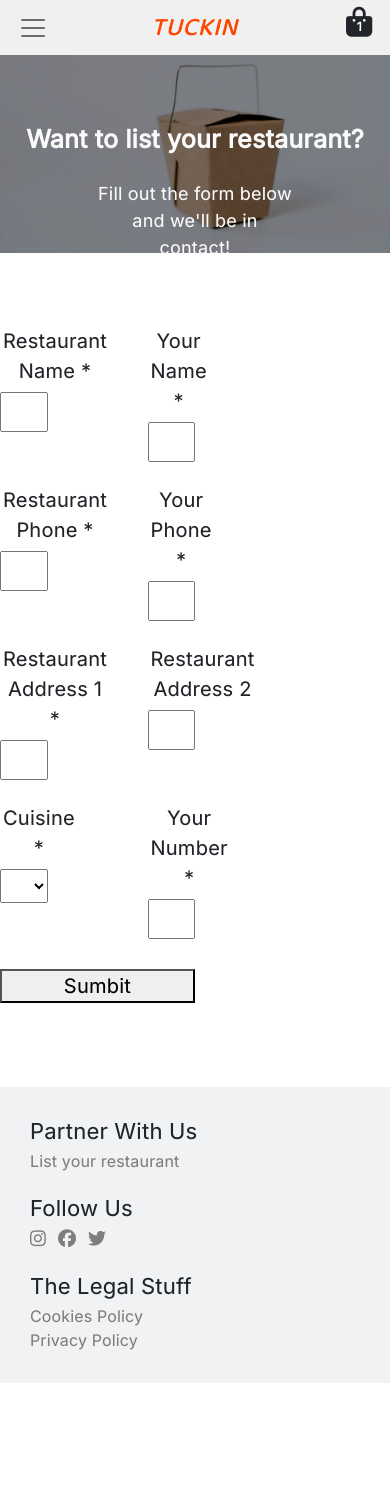
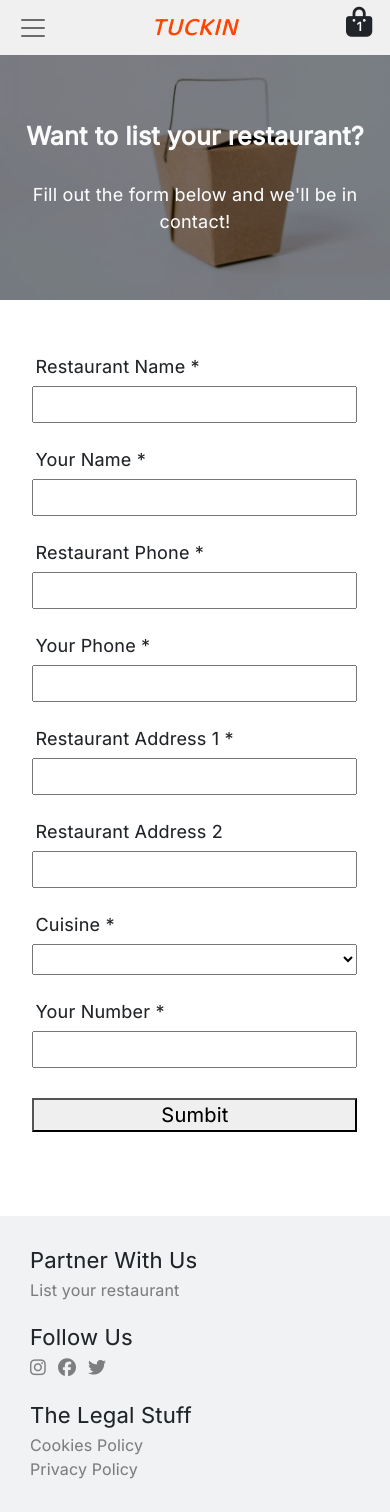
Before and after one commit to RichardByrne95/CI-MS4-TuckIn, a Django app: template footer_links/templates/footer_links/list_your_restaurant.html in a window 390 px wide. Before the commit the page ends 1383 px from the top, so only its background shows below. Run offline with Django 3.2, Linux system fonts and the light colour scheme; the template is opened without the code that fills it: most values are stand-ins (such as "Sample title", 1, 10 or a date in 2020); parts of the project's set-up code (start-up, migrations or seed data) failed here and were passed over; some libraries are stand-ins or nearby versions.

Commit message:
Make list your restaurant page responsive

```diff
--- a/footer_links/static/footer_links/css/footer_links.css
+++ b/footer_links/static/footer_links/css/footer_links.css
@@ -2,28 +2,26 @@
 
 #list-your-restaurant-heading {
     position: absolute;
-    top: 9%;
+    top: 8%;
     left: 50%;
     transform: translateX(-50%);
     color: #fafafa;
     font-size: 5rem;
+    min-width: 22rem;
 }
 
 #list-your-restaurant-tagline {
     position: absolute;
-    top: 13%;
+    top: 12%;
     left: 50%;
     transform: translateX(-50%);
     color: #fafafa;
     font-size: 1.8rem;
-}
-
-.footer-background-image {
-    max-height: 39vh;
+    min-width: 22rem;
 }
 
 .footer-link-form {
-    margin-top: 5rem;
+    margin-top: 3rem;
 }
 
 .list-restaurant-fields {
@@ -31,11 +29,11 @@
 }
 
 .form-col-left {
-    padding-right: 5rem;
+    padding-right: 0;
 }
 
 .form-col-right {
-    padding-left: 5rem;
+    padding-left: 0;
 }
 
 .list-restaurant-fields input,
@@ -43,7 +41,7 @@
 .list-restaurant-fields select,
 .list-restaurant-fields option {
     display: flex;
-    font-size: 2rem;
+    font-size: 1.8rem;
     padding: .3rem 1rem .3rem .3rem;
 }
 
@@ -64,17 +62,19 @@
 /* ----------------------------------------- Cookies Policy */
 
 .background-image {
-    max-height: 30vh;
-    height: 30vh;
+    /* max-height: 30vh; */
+    /* min-height: 20.5rem; */
+    height: 30rem;
 }
 
 .shadow-overlay {
     position:absolute;
     top: 0;
-    max-height: 30vh;
+    /* max-height: 30vh; */
+    /* min-height: 20.5rem; */
     background-color: rgba(0,0,0,.4);
     width: 100%;
-    height: 100%;
+    height: 30rem;
 }
 
 #cookies-policy-heading,
--- a/footer_links/templates/footer_links/list_your_restaurant.html
+++ b/footer_links/templates/footer_links/list_your_restaurant.html
@@ -20,41 +20,40 @@
                     <div class="background-image shadow-overlay"></div>
                 </figure>
                 <h1 class="text-center w-100 restaurant-name-menu" id="list-your-restaurant-heading">Want to list your restaurant?</h1>
-                <p class="text-center w-100restaurant-name-menu" id="list-your-restaurant-tagline">Fill out the form below and we'll be in contact!</p>
+                <p class="text-center w-100 restaurant-name-menu" id="list-your-restaurant-tagline">Fill out the form below and we'll be in contact!</p>
             </div>
         </section>
         <!-- Form -->
         <section id="list-your-restaurant">
             <div class="row no-gutters">
-                <div class="col-3 d-none d-lg-block no-gutters"></div>
-                <div class="col-6 no-gutters">
+                <div class="col-10 offset-1 col-md-8 offset-md-2 col-lg-6 offset-lg-3 p-0">
                     <form action="" class="footer-link-form">
                         <div class="row list-restaurant-fields text-center">
-                            <div class="col-6 no-gutters form-col-left">
+                            <div class="col-12 col-md-6 no-gutters form-col-left">
                                 <label for="restaurant-name">Restaurant Name *</label>
                                 <input type="text" id="restaurant-name" name="restaurant-name" required>
                             </div>
-                            <div class="col-6 no-gutters form-col-right">
+                            <div class="col-12 col-md-6 no-gutters form-col-right">
                                 <label for="contact-name">Your Name *</label>
                                 <input type="text" id="contact-name" name="contact-name" required>
                             </div>
-                            <div class="col-6 no-gutters form-col-left">
+                            <div class="col-12 col-md-6 no-gutters form-col-left">
                                 <label for="restaurant-phone">Restaurant Phone *</label>
                                 <input type="text" id="restaurant-phone" name="restaurant-phone" required>
                             </div>
-                            <div class="col-6 no-gutters form-col-right">
+                            <div class="col-12 col-md-6 no-gutters form-col-right">
                                 <label for="contact-number">Your Phone *</label>
                                 <input type="tel" id="contact-number" name="contact-number" required>
                             </div>
-                            <div class="col-6 no-gutters form-col-left">
+                            <div class="col-12 col-md-6 no-gutters form-col-left">
                                 <label for="restaurant-address-1">Restaurant Address 1 *</label>
                                 <input type="text" id="restaurant-address-1" name="restaurant-address-1" required>
                             </div>
-                            <div class="col-6 no-gutters form-col-right">
+                            <div class="col-12 col-md-6 no-gutters form-col-right">
                                 <label for="restaurant-address-2">Restaurant Address 2</label>
                                 <input type="text" name="restaurant-address-2" id="restaurant-address-2">
                             </div>
-                            <div class="col-6 no-gutters form-col-left">
+                            <div class="col-12 col-md-6 no-gutters form-col-left">
                                 <label for="restaurant-cuisine">Cuisine *</label>
                                 <select type="select" name="restaurant-cuisine" required>
                                     <option value="none" autofocus></option>
@@ -63,7 +62,7 @@
                                     {% endfor %}
                                 </select>
                             </div>
-                            <div class="col-6 no-gutters form-col-right">
+                            <div class="col-12 col-md-6 no-gutters form-col-right">
                                 <label for="contact-number">Your Number *</label>
                                 <input type="text" name="contact-number">
                             </div>
```
Also changed, not shown: other parts of footer_links/static/footer_links/css/footer_links.css (+54 -8 lines).
